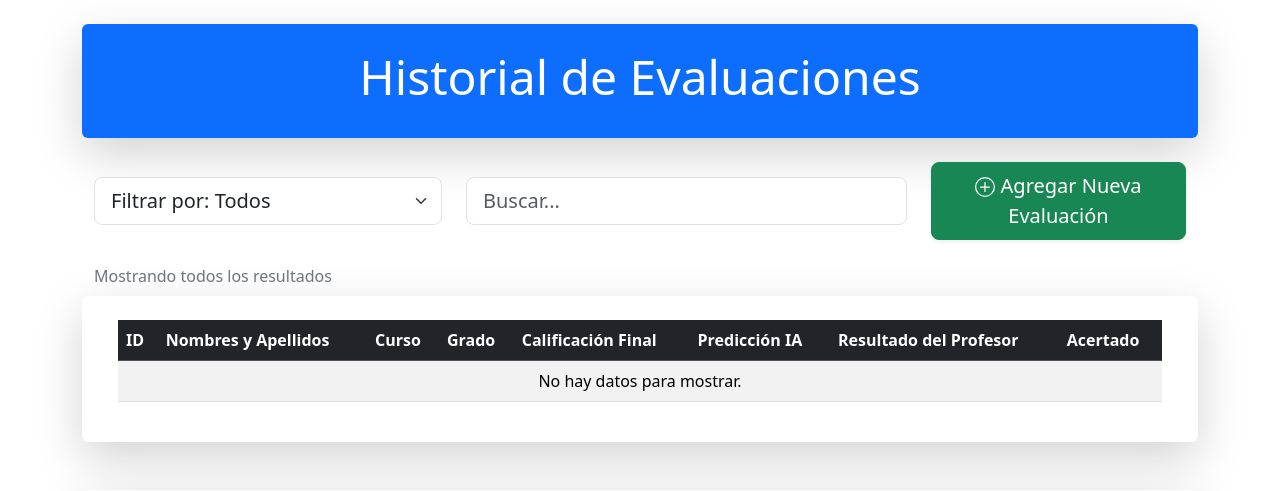
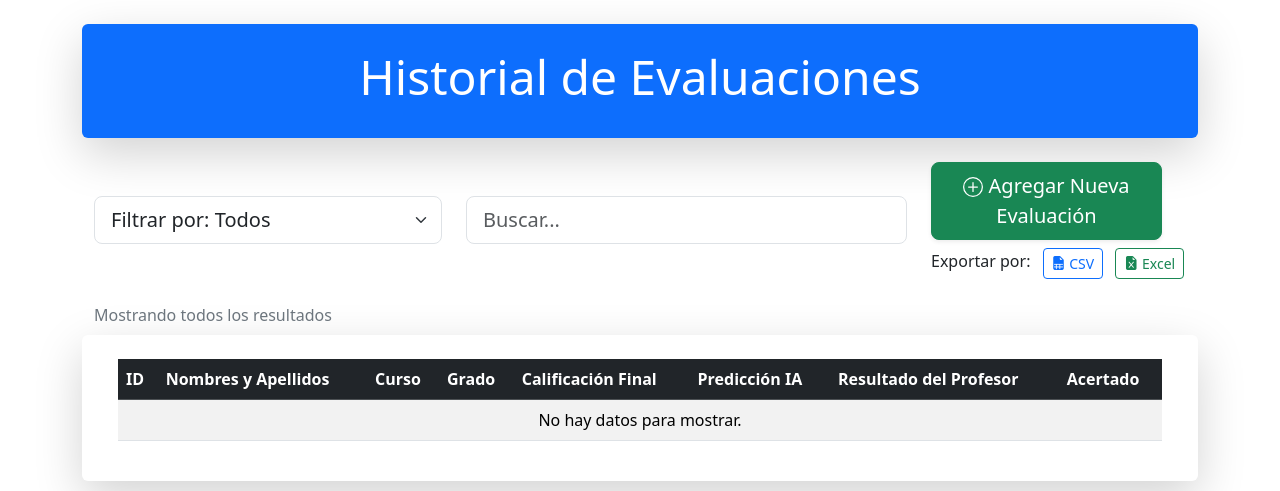
Before and after one commit to Accrer-Dev/trained_model, a Django app: page / in a window 1280 px wide; the page is wider, and only the part inside the window is pictured. Shown: the part 102-593 px from the top of that part. Run offline with Django 5.2, Linux system fonts and the light colour scheme; data that the repository does not hold is empty.

Commit message:
Adicion de boton de exportacion en CSV o EXCEL v.1.0

```diff
--- a/grades/urls.py
+++ b/grades/urls.py
@@ -8,4 +8,6 @@ urlpatterns = [
     path("grades/", views.index, name="index"),
     path("grades/predict", views.predict, name="predict"),
     path("grades/save", views.add, name="save"),
+    path('download/csv/', views.download_csv, name='download_csv'),
+    path('download/excel/', views.download_excel, name='download_excel'),
 ]
--- a/grades/views.py
+++ b/grades/views.py
@@ -2,7 +2,9 @@ from django.shortcuts import render, redirect
 from .forms import RatePredictionForm, PredictionResultForm
 from .predictor import GradeMLPredictor
 from .models import StudentRate
-
+import csv
+from django.http import HttpResponse
+import openpyxl
 
 def home(request):
     return render(request, "grades/home.html", {})
@@ -164,3 +166,60 @@ def predict(request):
         form = RatePredictionForm()
 
     return render(request, "grades/grades_predict.html", {"form": form})
+
+def download_csv(request):
+    # Crear la respuesta HTTP con el tipo de contenido de CSV
+    response = HttpResponse(content_type='text/csv')
+    response['Content-Disposition'] = 'attachment; filename="student_rates.csv"'
+
+    # Crear el escritor de CSV
+    writer = csv.writer(response)
+    # Escribir el encabezado de las columnas
+    writer.writerow(['ID', 'Nombre', 'Año', 'Curso', 'Calificación Final', 'Predicción IA', 'Resultado del Profesor'])
+
+    # Escribir los datos de la base de datos
+    student_rates = StudentRate.objects.all()
+    for rate in student_rates:
+        writer.writerow([
+            rate.student_code,
+            rate.name,
+            rate.year,
+            rate.course,
+            rate.gf,
+            rate.predicted_evaluation,
+            rate.final_evaluation,
+        ])
+
+    return response
+
+def download_excel(request):
+    # Crear la respuesta HTTP con el tipo de contenido para Excel
+    response = HttpResponse(content_type='application/vnd.openxmlformats-officedocument.spreadsheetml.sheet')
+    response['Content-Disposition'] = 'attachment; filename="student_rates.xlsx"'
+
+    # Crear el libro de Excel y la hoja de trabajo
+    wb = openpyxl.Workbook()
+    ws = wb.active
+    ws.title = "Student Rates"
+
+    # Escribir el encabezado
+    headers = ['ID', 'Nombre', 'Año', 'Curso', 'Calificación Final', 'Predicción IA', 'Resultado del Profesor']
+    ws.append(headers)
+
+    # Escribir los datos de la base de datos
+    student_rates = StudentRate.objects.all()
+    for rate in student_rates:
+        ws.append([
+            rate.student_code,
+            rate.name,
+            rate.year,
+            rate.course,
+            rate.gf,
+            rate.predicted_evaluation,
+            rate.final_evaluation,
+        ])
+
+    # Guardar el archivo Excel en la respuesta
+    wb.save(response)
+
+    return response
--- a/templates/grades/grades_index.html
+++ b/templates/grades/grades_index.html
@@ -29,12 +29,21 @@
       <input type="text" class="form-control form-control-lg" id="searchInput" placeholder="Buscar...">
     </div>
     <div class="col-md-3 text-md-start text-end">
-      <button class="btn btn-success btn-lg shadow-sm" type="button" onclick="location.href = '/grades/predict'">
+      <button class="btn btn-success btn-lg shadow-sm me-4" type="button" onclick="location.href = '/grades/predict'">
         <svg xmlns="http://www.w3.org/2000/svg" width="20" height="20" fill="currentColor" class="bi bi-plus-circle" viewBox="0 0 16 16">
           <path d="M8 15A7 7 0 1 1 8 1a7 7 0 0 1 0 14m0 1A8 8 0 1 0 8 0a8 8 0 0 0 0 16"></path>
           <path d="M8 4a.5.5 0 0 1 .5.5v3h3a.5.5 0 0 1 0 1h-3v3a.5.5 0 0 1-1 0v-3h-3a.5.5 0 0 1 0-1h3v-3A.5.5 0 0 1 8 4"></path>
         </svg> Agregar Nueva Evaluación
       </button>
+      <div class="d-inline-block mt-2">
+        <span class="me-2">Exportar por:</span>
+        <a href="{% url 'download_csv' %}" class="btn btn-outline-primary btn-sm me-2">
+          <i class="bi bi-file-earmark-spreadsheet-fill"></i> CSV
+        </a>
+        <a href="{% url 'download_excel' %}" class="btn btn-outline-success btn-sm">
+          <i class="bi bi-file-earmark-excel-fill"></i> Excel
+        </a>
+      </div>
     </div>
   </div>
 
```
